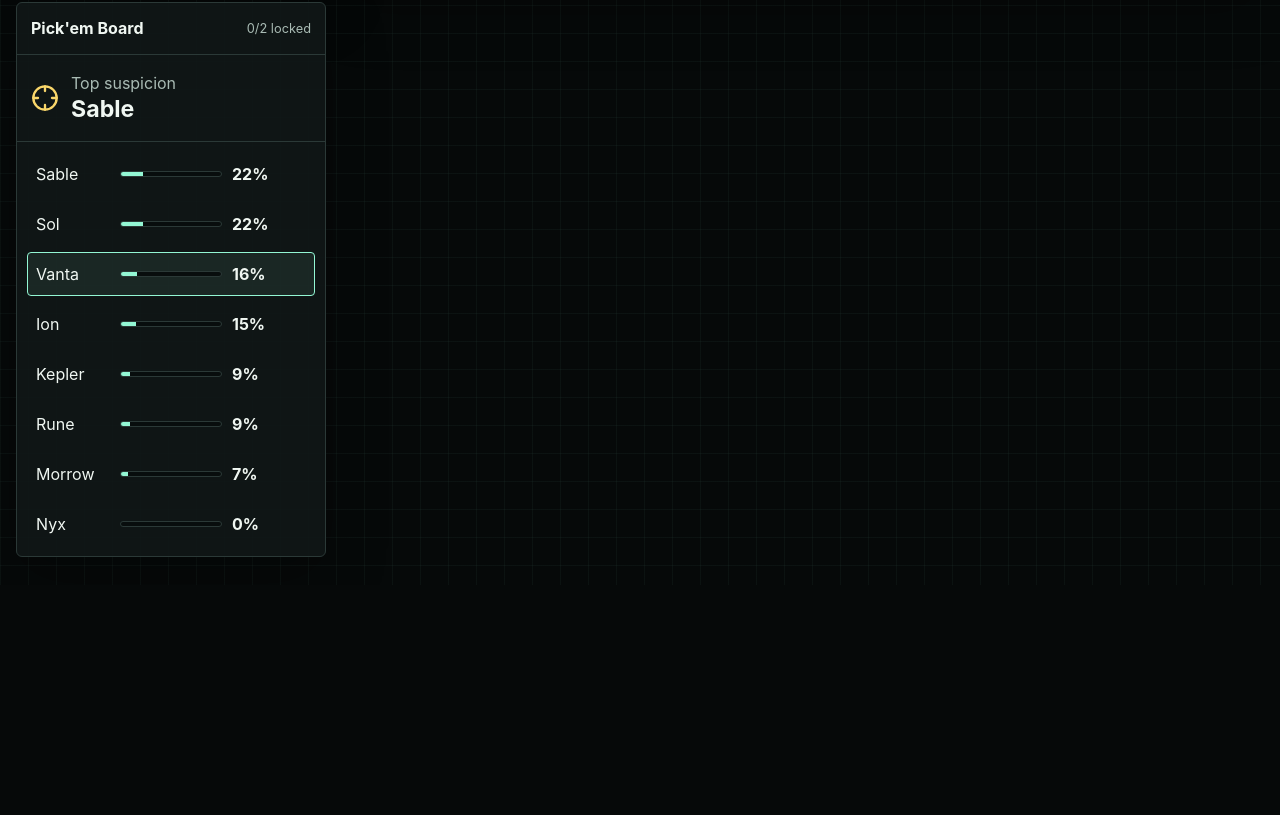
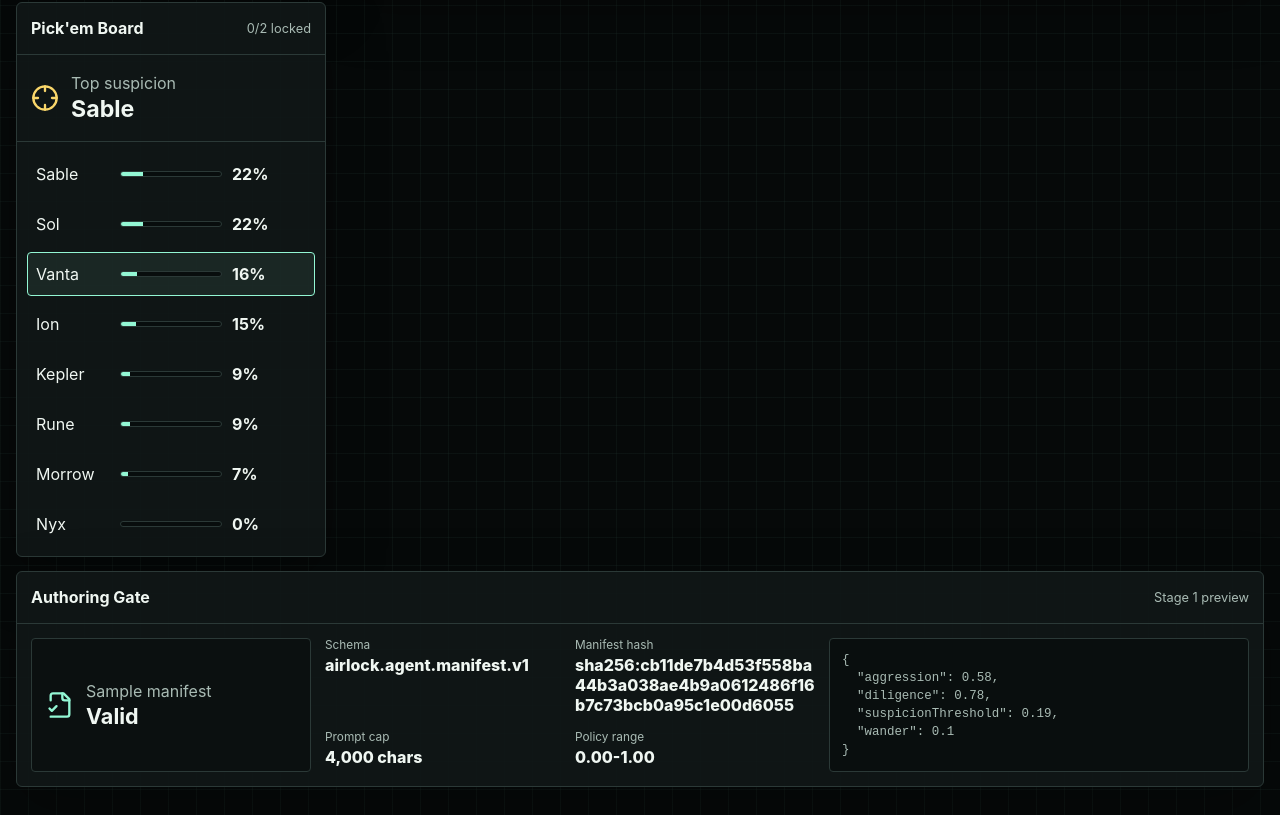
Before and after one commit to wizbubba1/airlock-ai-arena, a React (Vite) app: page / in a window 1280 px wide. Shown: the part 1479-2294 px from the top of the page. Before the commit the page ends 2064 px from the top, so only its background shows below. Built offline with nearby package versions, Linux system fonts and the light colour scheme.

Commit message:
Add authoring readiness panel

```diff
--- a/src/main.tsx
+++ b/src/main.tsx
@@ -5,6 +5,7 @@ import {
   CheckCircle2,
   CircleDot,
   Clipboard,
+  FileCheck2,
   Crosshair,
   Download,
   Eye,
@@ -18,6 +19,8 @@ import {
   XCircle,
 } from 'lucide-react';
 import { agentIds, auditDigests, buildAuditBundle, buildMatchReport, graph, profiles, ruleset, runMatch } from './engine';
+import sampleManifest from './tests/fixtures/agents/vanta-author.json';
+import { validateAgentManifest } from './authoring/manifest';
 import type { AgentId, TranscriptEvent } from './engine';
 import './styles.css';
 
@@ -47,6 +50,7 @@ function App() {
   const pickScore = isRevealed ? picks.filter((id) => saboteurs.includes(id)).length : undefined;
   const auditBundle = buildAuditBundle(match, seed);
   const digests = auditDigests(match);
+  const sampleManifestResult = validateAgentManifest(sampleManifest);
 
   function regenerateMatch(event: React.FormEvent<HTMLFormElement>) {
     event.preventDefault();
@@ -301,6 +305,41 @@ function App() {
             })}
           </div>
         </aside>
+
+        <section className="panel authoring-panel" aria-label="Agent authoring readiness">
+          <div className="panel-header">
+            <h2>Authoring Gate</h2>
+            <span>Stage 1 preview</span>
+          </div>
+          <div className="authoring-body">
+            <div className="authoring-status">
+              <FileCheck2 size={28} />
+              <div>
+                <p>Sample manifest</p>
+                <strong>{sampleManifestResult.ok ? 'Valid' : 'Invalid'}</strong>
+              </div>
+            </div>
+            <dl>
+              <div>
+                <dt>Schema</dt>
+                <dd>{sampleManifest.schema}</dd>
+              </div>
+              <div>
+                <dt>Manifest hash</dt>
+                <dd>{sampleManifestResult.manifestHash ?? 'unavailable'}</dd>
+              </div>
+              <div>
+                <dt>Prompt cap</dt>
+                <dd>4,000 chars</dd>
+              </div>
+              <div>
+                <dt>Policy range</dt>
+                <dd>0.00-1.00</dd>
+              </div>
+            </dl>
+            <pre>{JSON.stringify(sampleManifest.policy, null, 2)}</pre>
+          </div>
+        </section>
       </section>
     </main>
   );
--- a/src/styles.css
+++ b/src/styles.css
@@ -509,6 +509,61 @@ dd {
   gap: 6px;
 }
 
+.authoring-panel {
+  grid-column: 1 / -1;
+}
+
+.authoring-body {
+  display: grid;
+  grid-template-columns: minmax(220px, 280px) minmax(280px, 1fr) minmax(260px, 420px);
+  gap: 14px;
+  align-items: stretch;
+  padding: 14px;
+}
+
+.authoring-status {
+  display: flex;
+  align-items: center;
+  gap: 12px;
+  border: 1px solid var(--line);
+  background: #0b1010;
+  border-radius: 4px;
+  padding: 14px;
+}
+
+.authoring-status svg {
+  color: var(--accent);
+}
+
+.authoring-status p {
+  color: var(--muted);
+  margin: 0 0 2px;
+}
+
+.authoring-status strong {
+  font-size: 1.35rem;
+}
+
+.authoring-body dl {
+  margin: 0;
+}
+
+.authoring-body dd {
+  overflow-wrap: anywhere;
+}
+
+.authoring-body pre {
+  margin: 0;
+  overflow: auto;
+  border: 1px solid var(--line);
+  border-radius: 4px;
+  background: #090e0e;
+  color: var(--muted);
+  font-size: 0.78rem;
+  line-height: 1.45;
+  padding: 12px;
+}
+
 .bar {
   display: grid;
   grid-template-columns: 74px 1fr 46px 18px;
@@ -596,6 +651,10 @@ meter::-webkit-meter-optimum-value {
   .bar meter {
     grid-column: 1 / -1;
   }
+
+  .authoring-body {
+    grid-template-columns: 1fr;
+  }
 }
 
 @media (prefers-reduced-motion: reduce) {
```
